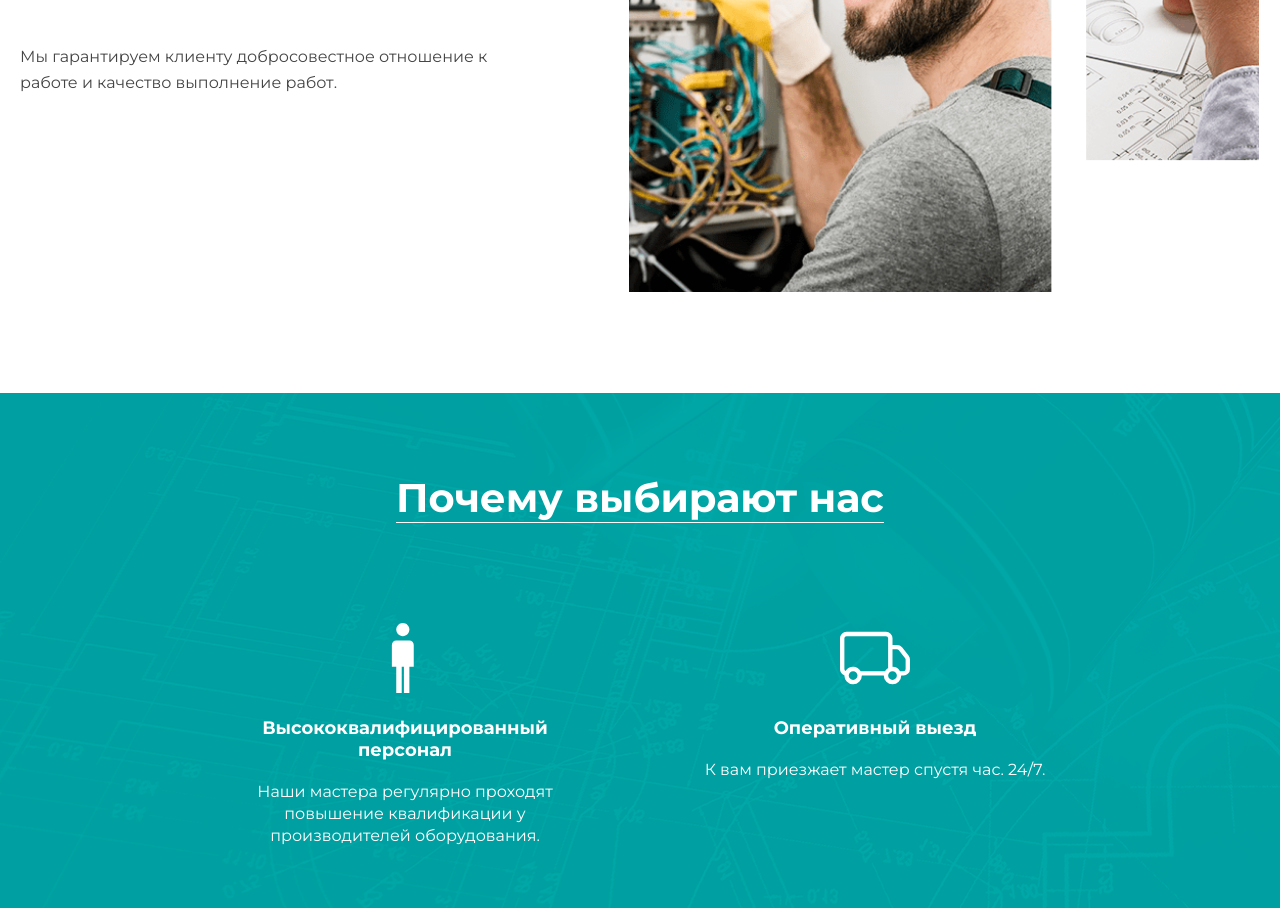
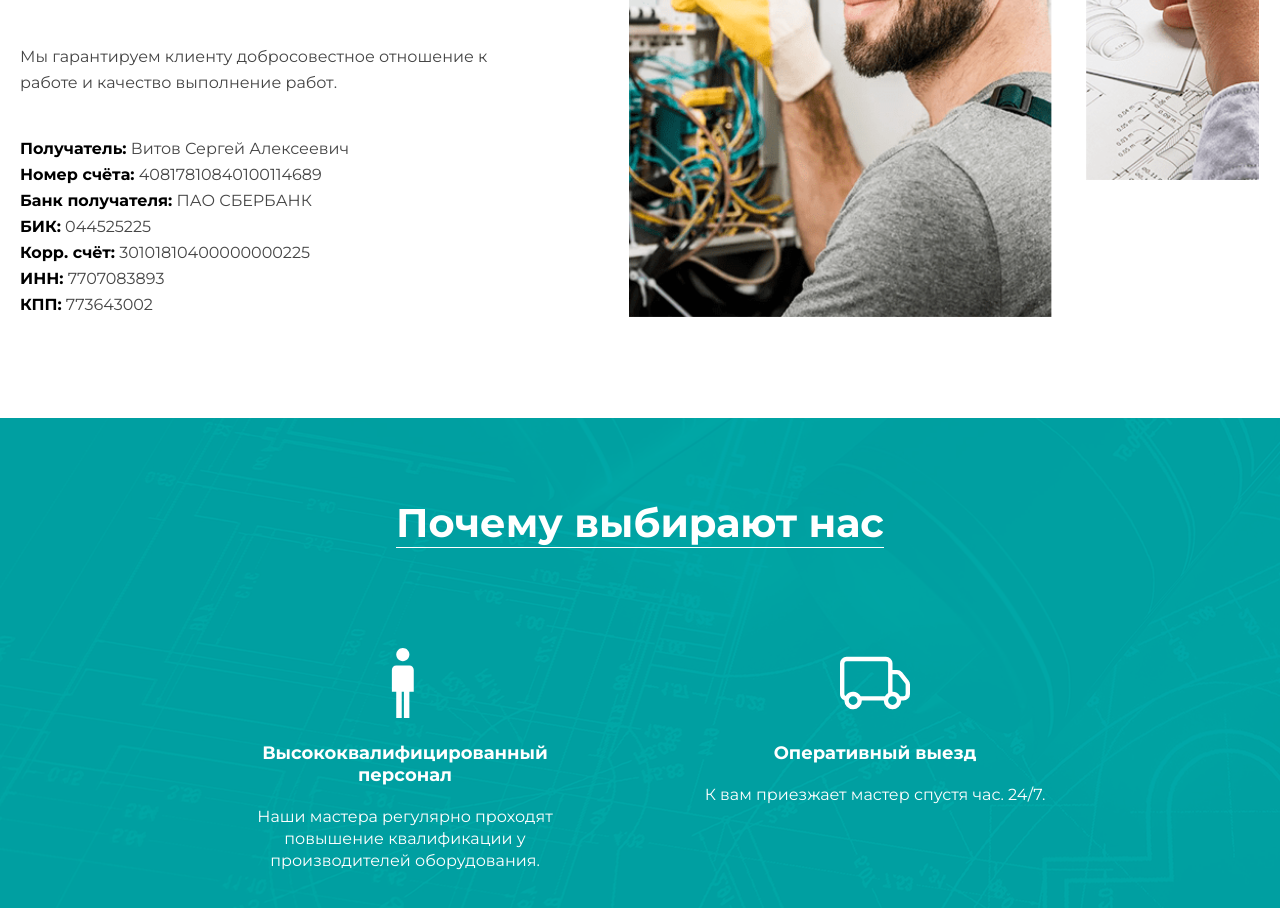
Before and after one commit to AlexandrSyvorotkin/prestige-gas, a Next.js app: page / in a window 1280 px wide. Shown: the part 1300-2208 px from the top of the page. Built offline with nearby package versions, Linux system fonts and the light colour scheme.

Commit message:
inn info

```diff
--- a/src/components/AboutCompany/AboutCompany.jsx
+++ b/src/components/AboutCompany/AboutCompany.jsx
@@ -21,6 +21,15 @@ const AboutCompany = ({scroll}) => {
                             Услуги ремонтных работ, диагностики или сервисного обслуживания производятся опытными, отвественными инженерами прошедшими обучение по газу и данными видами оборудования.
                         </p>
                         <p>Мы гарантируем клиенту добросовестное отношение к работе и качество выполнение работ.</p>
+                        <p>
+                            <span className={styles.black}> Получатель:</span> Витов Сергей Алексеевич <br/>
+                            <span className={styles.black}>Номер счёта:</span> 40817810840100114689 <br/>
+                            <span className={styles.black}>Банк получателя:</span> ПАО СБЕРБАНК <br/>
+                            <span className={styles.black}>БИК:</span> 044525225 <br/>
+                            <span className={styles.black}>Корр. счёт:</span> 30101810400000000225 <br/>
+                            <span className={styles.black}>ИНН:</span> 7707083893 <br/>
+                           <span className={styles.black}> КПП:</span> 773643002 <br/>
+                        </p>
                     </div>
                     <Image src='/photo_bg_about/photo6-min.png' width='625' height='625' layout='responsive' alt=''/>
                 </div>
--- a/src/components/AboutCompany/AboutCompany.module.scss
+++ b/src/components/AboutCompany/AboutCompany.module.scss
@@ -37,4 +37,8 @@
 	  width: 100%;
 	}
   }
+  .black {
+	color: black;
+	font-weight: bold;
+  }
 }
```
